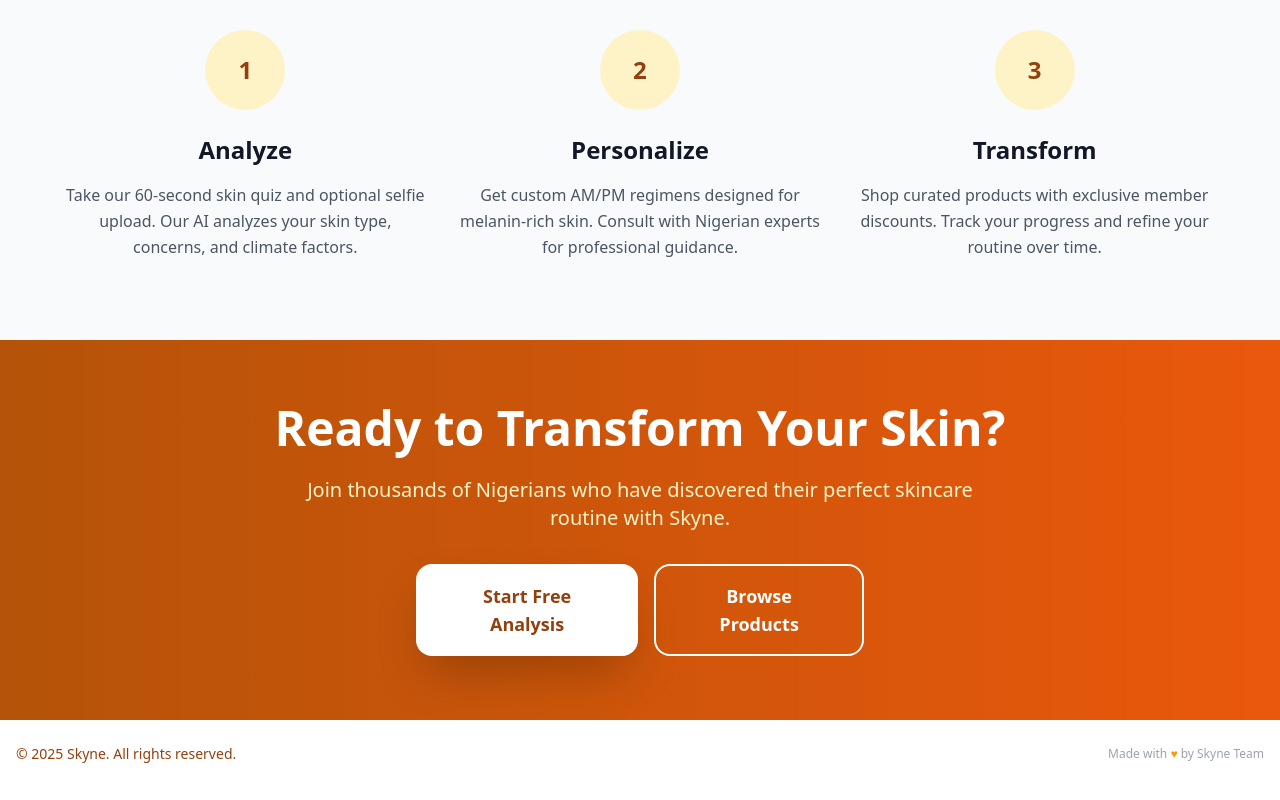
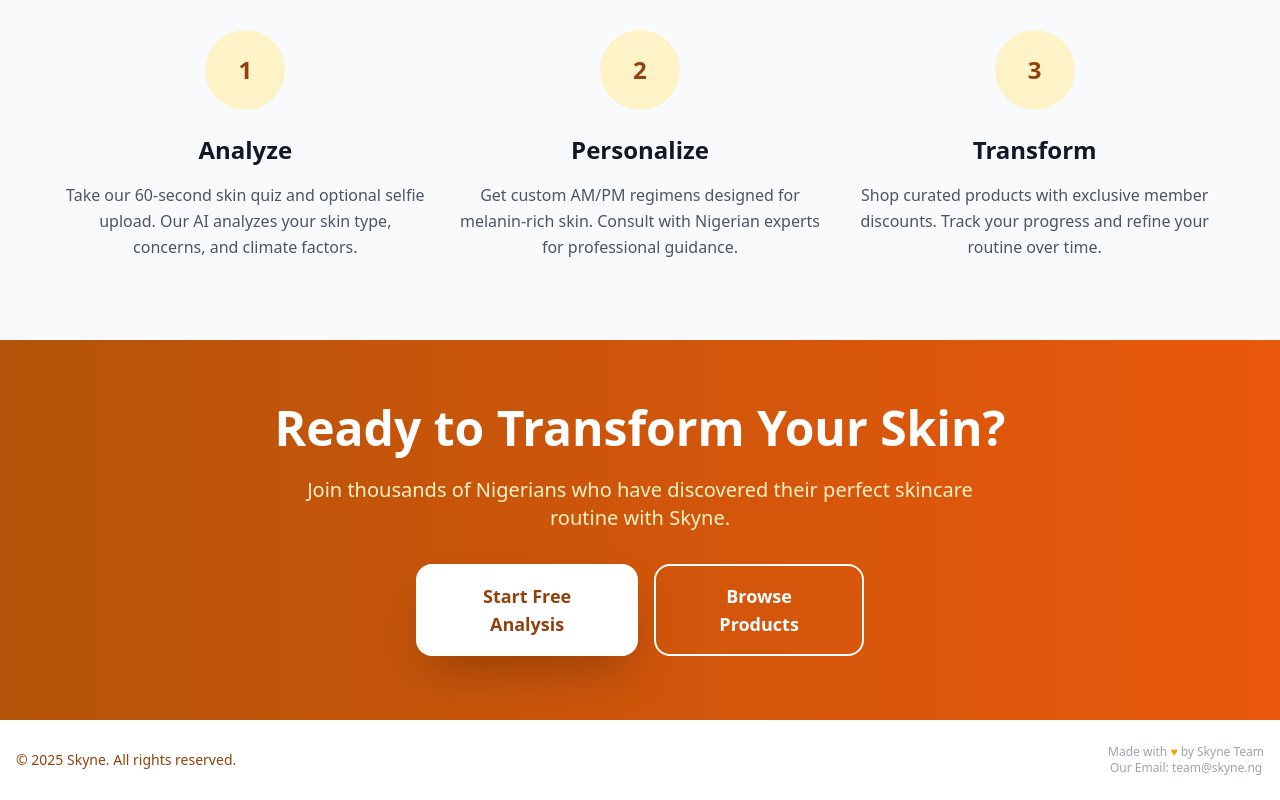
Before and after one commit to favourachara07/skyne-app, a Next.js app: page / in a window 1280 px wide. Shown: the part 2372-3172 px from the top of the page. Built offline with nearby package versions, Linux system fonts and the light colour scheme.

Commit message:
Added Skyne email to footer

```diff
--- a/app/api/chat/route.ts
+++ b/app/api/chat/route.ts
@@ -44,7 +44,7 @@
     const formattedMsg = marked(assistantMsg ?? "");
 
     await Message.create({
-      user: userId,
+      user: userId,app
       body: assistantMsg, // store raw text in DB
       type: "text",
       fromChat: true,
--- a/app/components/common/Footer.tsx
+++ b/app/components/common/Footer.tsx
@@ -6,6 +6,7 @@
       </span>
       <span className="text-xs text-gray-400">
         Made with <span className="text-amber-500">♥</span> by Skyne Team
+        <p>Our Email: team@skyne.ng</p>
       </span>
     </div>
   </footer>
```
